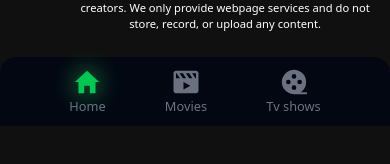
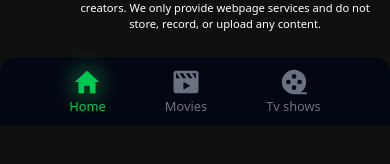
Before and after one commit to Joy-chowdhury561/BingeHub, a Next.js app in the folder frontendnextjs/: page / in a window 390 px wide. Shown: the part 342-506 px from the top of the page. Built offline with nearby package versions, Linux system fonts and the light colour scheme; no server answers.

Commit message:
fixed the fucking bug

```diff
--- a/frontendnextjs/components/mobileNav.jsx
+++ b/frontendnextjs/components/mobileNav.jsx
@@ -28,7 +28,7 @@ const MobileNav = () => {
     <>
       <div className="w-full p-2.5 flex items-center justify-evenly bg-gray-950 rounded-t-2xl  sticky sm:hidden bottom-0 right-0 left-0">
         <Link href="/">
-          <div className={`text-gray-500 ${page==="tv shows"?"text-green-500":"text-gray-500"} text-[clamp(0.8rem,1vw,2rem)] flex flex-col items-center`}>
+          <div className={`text-gray-500 ${page==="home"?"text-green-500":"text-gray-500"} text-[clamp(0.8rem,1vw,2rem)] flex flex-col items-center`}>
             <IoMdHome
               className={`${page === "home" ? "text-green-500 drop-shadow-[0_0_12px_#22c55e]" : "text-gray-500"} text-3xl`}
             />
@@ -36,7 +36,7 @@ const MobileNav = () => {
           </div>
         </Link>
         <Link href="/movies">
-          <div className={`text-gray-500 ${page==="tv shows"?"text-green-500":"text-gray-500"} text-[clamp(0.8rem,1vw,2rem)] flex flex-col items-center`}>
+          <div className={`text-gray-500 ${page==="movies"?"text-green-500":"text-gray-500"} text-[clamp(0.8rem,1vw,2rem)] flex flex-col items-center`}>
             <BiSolidMoviePlay
               className={`${page === "movies" ? "text-green-500 drop-shadow-[0_0_12px_#22c55e]" : "text-gray-500"} text-3xl`}
             />
```
